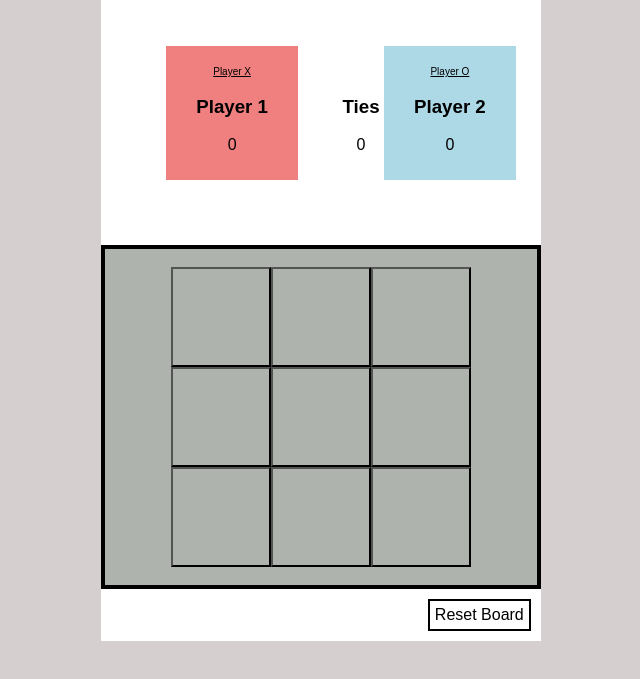
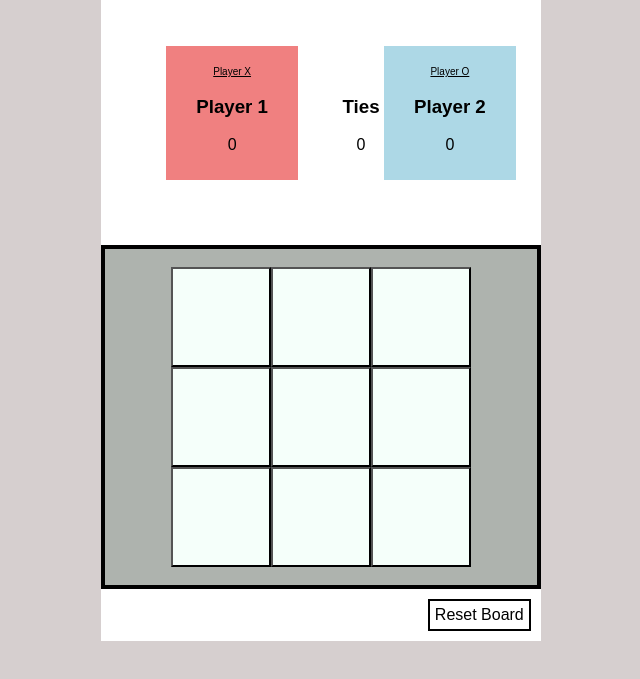
Before and after one commit to Reinerus/tic-tac-toe, a plain HTML site: page index.html in a window 1280 px wide. Both pictures are taken after a click on the element "Reset Board". Shown: the part 107-786 px from the top of the page, without its empty margins (319-959 px from the left). Drawn offline with Linux system fonts and the light colour scheme.

```diff
--- a/index.html
+++ b/index.html
@@ -37,14 +37,14 @@
         <div class="keypad">
             <div class="buttons">
             <br>
-                <div class="row1"> <button id="1" onclick="setShape(this, 1)"></button><button id="2" onclick="setShape(this, 2)"></button><button id="3" onclick="setShape(this, 3)"></button> </div>
-                <div class="row2"> <button id="4" onclick="setShape(this, 4)"></button><button id="5" onclick="setShape(this, 5)"></button><button id="6" onclick="setShape(this, 6)"></button></div>
-                <div class="row3"> <button id="7" onclick="setShape(this, 7)"></button><button id="8" onclick="setShape(this, 8)"></button><button id="9"onclick="setShape(this, 9)"></button></div>
+                <div class="row1"> <button id="1" onclick="setShape(this, 1)">-</button><button id="2" onclick="setShape(this, 2)">-</button><button id="3" onclick="setShape(this, 3)">-</button> </div>
+                <div class="row2"> <button id="4" onclick="setShape(this, 4)">-</button><button id="5" onclick="setShape(this, 5)">-</button><button id="6" onclick="setShape(this, 6)">-</button></div>
+                <div class="row3"> <button id="7" onclick="setShape(this, 7)">-</button><button id="8" onclick="setShape(this, 8)">-</button><button id="9"onclick="setShape(this, 9)">-</button></div>
               <br>
             </div>
         </div>
         <div class="resets">
-                <p onclick="resetButtons"(this)> Reset Board</p>
+                <p onclick="resetButtons()">Reset Board</p>
         </div>
     </div>
 
--- a/javascript.js
+++ b/javascript.js
@@ -15,6 +15,7 @@ function setShape(x, idName) // Takes in the button and it's idName and changes
     if (playerTurn == 1 && (x.innerHTML != "X" && x.innerHTML != "O") && (victoryFlag == false))
     {
         x.innerHTML = "X"
+        x.style.color = "black"
 
         if (idName == "1")
         {buttons[0][0] = "X"}
@@ -49,6 +50,7 @@ function setShape(x, idName) // Takes in the button and it's idName and changes
     else if (playerTurn == 2 && (x.innerHTML != "X" && x.innerHTML != "O") && (victoryFlag == false))
     {
         x.innerHTML = "O"
+        x.style.color = "black"
 
         if (idName == "1")
         {buttons[0][0] = "O"}
@@ -292,8 +294,9 @@ function resetButtons() // Sets all buttons back to "-" to signify emptyness
     for (let i = 0; i < document.body.getElementsByTagName("button").length; i++)
     {
         //console.log("Setting", document.body.getElementsByTagName("button")[i].innerHTML, "to ''" )
-        document.body.getElementsByTagName("button")[i].innerHTML = ""
-        document.body.getElementsByTagName("button")[i].backgroundColor = "rgb(174, 179, 174)"
+        document.body.getElementsByTagName("button")[i].innerHTML = "-"
+        document.body.getElementsByTagName("button")[i].style.color = "mintcream"
+        document.body.getElementsByTagName("button")[i].style.backgroundColor = "mintcream"
     }
     buttons[0][0] = " "
     buttons[0][1] = " "
--- a/style.css
+++ b/style.css
@@ -66,11 +66,12 @@ body {
     background-color: rgb(174, 179, 174);
 }
 .buttons button {
+    color: mintcream;
     padding: 15px;
     content: "";
     height: 100px;
     width: 100px;
-    background-color: rgb(174, 179, 174);
+    background-color: mintcream;
 }
 
 .resets p {
```
